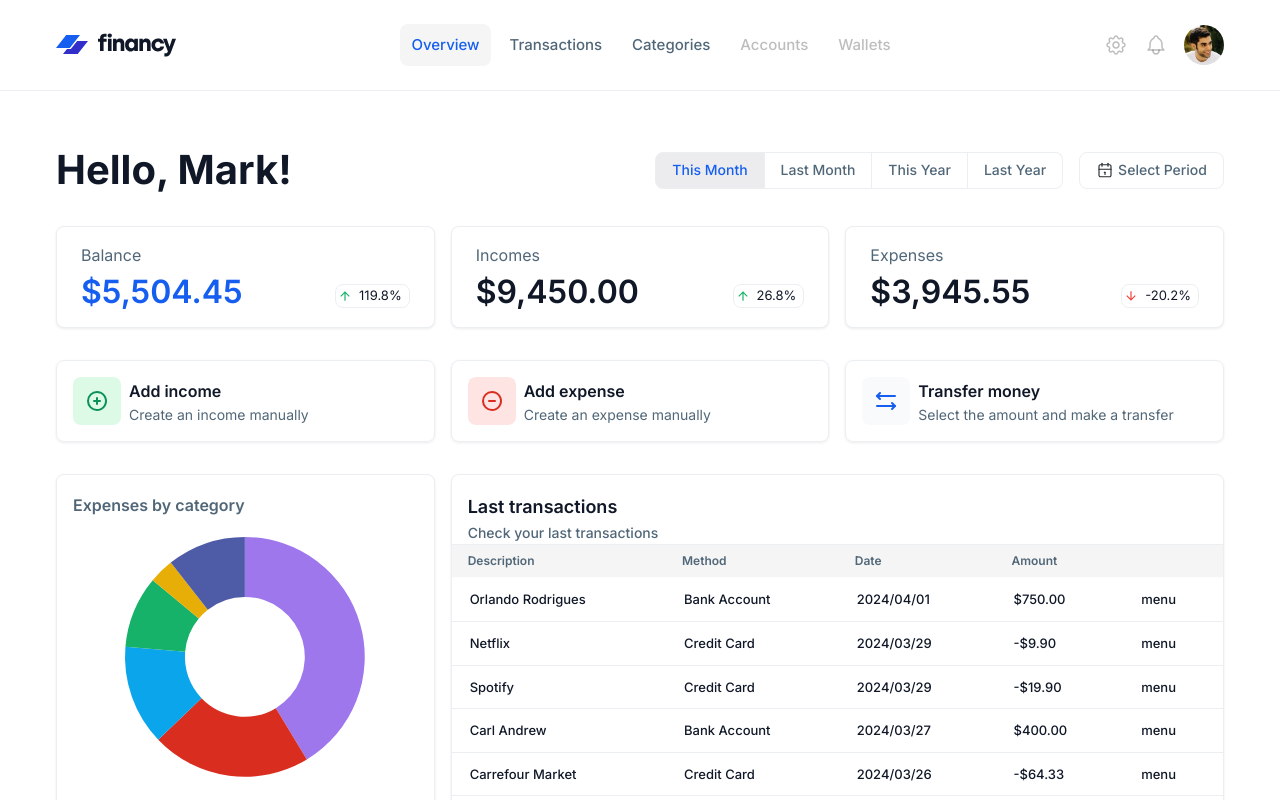
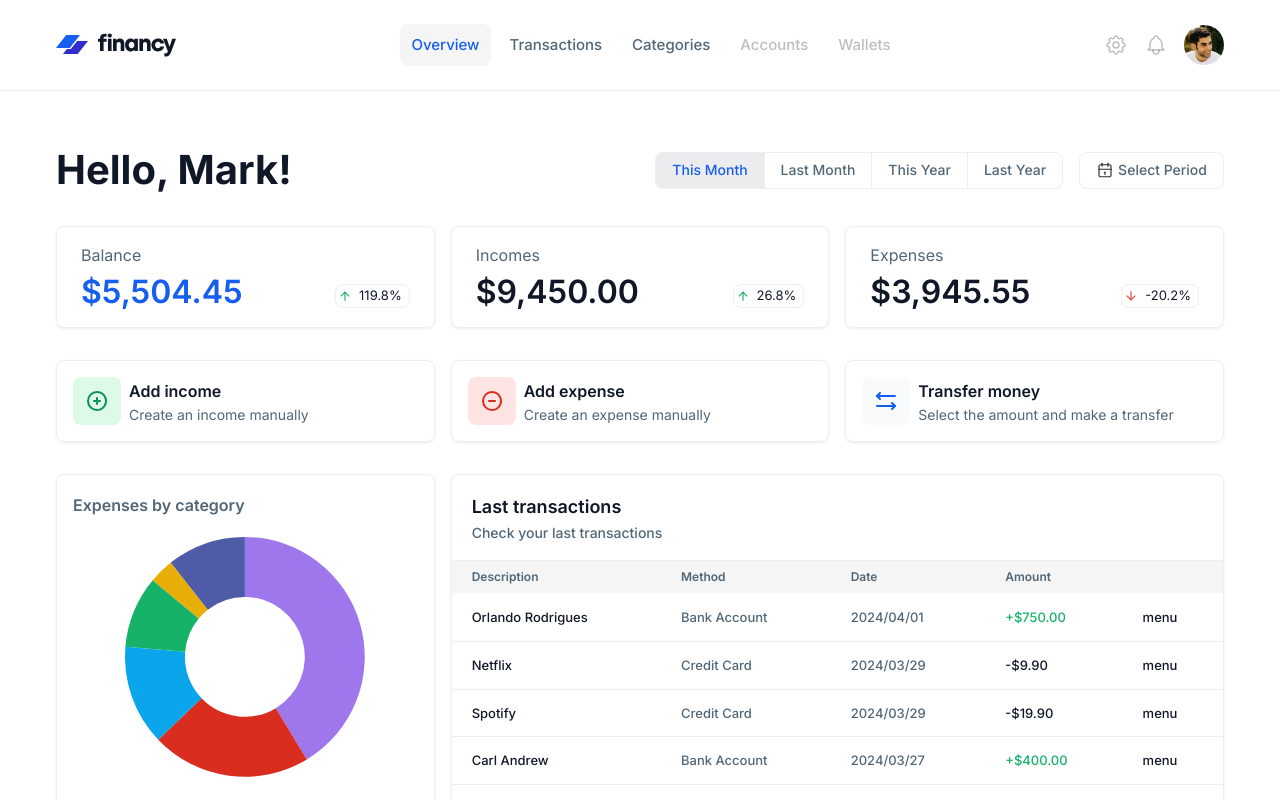
Before and after one commit to Danny-Lenko/financial-dashboard, a React (Vite) app: page / in a window 1280 px wide. Shown: the top 800 px of the page. Built offline with nearby package versions, Linux system fonts and the light colour scheme.

Commit message:
refactored the LastTransactionsTable

```diff
--- a/src/constants/last-transactions.constants.ts
+++ b/src/constants/last-transactions.constants.ts
@@ -1,6 +1,6 @@
 import type { Column, Formatter } from '@/types/transaction-table.types';
 import type { Transaction } from '@/types/transaction.types';
-import { formatCurrency } from '@/utils/formatters/currency.utils';
+import { formatCurrencyWithSign } from '@/utils/formatters/currency.utils';
 import { formatDate } from '@/utils/formatters/date.utils';
 import { formatPaymentMethod } from '@/utils/formatters/payment-method.utils';
 
@@ -21,8 +21,8 @@ export const TABLE_COLUMNS_CONFIG: Column<Transaction>[] = [
   {
     id: 'amount',
     label: 'Amount',
-    format: formatCurrency as Formatter,
-    padding: '12px 18px',
+    format: formatCurrencyWithSign as Formatter,
+    padding: '14px 18px',
   },
   { id: 'menu', label: '', padding: '12px 18px' },
 ];
--- a/src/pages/Overview/Sections/LastTransactionSection/LastTransactionSection.tsx
+++ b/src/pages/Overview/Sections/LastTransactionSection/LastTransactionSection.tsx
@@ -5,12 +5,12 @@ import LastTransactionsTable from './components/LastTransactionsTable';
 
 function LastTransactionSection() {
   return (
-    <Paper padding={[2, 2, 0]} elevation={1}>
+    <Paper padding={[2, 2.5, 0]} elevation={1}>
       <Typography variant="subtitle1" fontSize="1.125rem" fontWeight={600}>
         Last transactions
       </Typography>
 
-      <Typography variant="subtitle2" color="text.secondary">
+      <Typography variant="subtitle2" color="text.secondary" mb={2}>
         Check your last transactions
       </Typography>
 
--- /dev/null
+++ b/src/pages/Overview/Sections/LastTransactionSection/components/LastTransactionsTable.styles.ts
@@ -0,0 +1,57 @@
+import { styled } from '@mui/system';
+
+import {
+  TableRow,
+  TableHead,
+  TableCell,
+  Table as MuiTable,
+} from '@mui/material';
+
+export const TableWrapper = styled('div')(({ theme }) => ({
+  margin: theme.spacing(0, -2.5),
+  overflow: 'hidden',
+}));
+
+export const Table = styled(MuiTable)({
+  width: '100%',
+});
+
+export const THead = styled(TableHead)(({ theme }) => ({
+  backgroundColor: theme.palette.grey[100],
+}));
+
+export const TR = styled(TableRow)(({ theme }) => ({
+  '&:not(:last-child) td, &:not(:last-child) th': {
+    borderBottom: `1px solid ${theme.palette.divider}`,
+  },
+
+  '&:first-of-type': {
+    borderTop: `1px solid ${theme.palette.divider}`,
+  },
+}));
+
+export const TH = styled(TableCell)(({ theme }) => ({
+  padding: theme.spacing(0.5, 2.5),
+  fontSize: '0.75rem',
+  fontWeight: 600,
+  color: theme.palette.text.secondary,
+}));
+
+interface TDProps {
+  color?: 'default' | 'secondary' | 'positive' | 'negative';
+}
+export const TD = styled(TableCell)<TDProps>(({ theme, color = 'default' }) => {
+  const colorMap = {
+    default: theme.palette.text.primary,
+    secondary: theme.palette.text.secondary,
+    positive: theme.palette.success.main,
+    negative: theme.palette.error.main,
+  };
+
+  return {
+    padding: theme.spacing(1.75, 2.5),
+    fontSize: 'calc(13rem/16)',
+    fontWeight: 500,
+    color: colorMap[color],
+  };
+});
--- a/src/pages/Overview/Sections/LastTransactionSection/components/LastTransactionsTable.tsx
+++ b/src/pages/Overview/Sections/LastTransactionSection/components/LastTransactionsTable.tsx
@@ -1,52 +1,22 @@
-import { styled } from '@mui/system';
+import { TableBody } from '@mui/material';
+
+import { getCellColor } from '@/utils/last-transactions.utils';
+import { TABLE_COLUMNS_CONFIG } from '@/constants/last-transactions.constants';
+import { TRANSACTION_DATA } from '@/mocks/last-transactions.mocks';
 import {
   Table,
-  TableRow,
-  TableHead,
-  TableBody,
-  TableCell,
-} from '@mui/material';
-
-import { TABLE_COLUMNS_CONFIG } from '@/constants/last-transactions.constants';
-import { TRANSACTION_DATA } from '@/mocks/last-transactions.mocks';
+  TableWrapper,
+  TD,
+  TH,
+  THead,
+  TR,
+} from './LastTransactionsTable.styles';
 
 const data = TRANSACTION_DATA.thisMonth.slice(-7);
 
-const THead = styled(TableHead)(({ theme }) => ({
-  backgroundColor: theme.palette.grey[100],
-}));
-
-const TR = styled(TableRow)(({ theme }) => ({
-  '&:not(:last-child) td, &:not(:last-child) th': {
-    borderBottom: `1px solid ${theme.palette.divider}`,
-  },
-
-  '&:first-of-type': {
-    borderTop: `1px solid ${theme.palette.divider}`,
-  },
-}));
-
-const TH = styled(TableCell)(({ theme }) => ({
-  padding: theme.spacing(0.5, 2),
-  fontSize: '0.75rem',
-  fontWeight: 600,
-  color: theme.palette.text.secondary,
-}));
-
-const TD = styled(TableCell)(({ theme }) => ({
-  padding: theme.spacing(1, 2),
-  fontSize: 'calc(13rem/16)',
-  fontWeight: 500,
-}));
-
 function LastTransactionsTable() {
   return (
-    <div
-      style={{
-        margin: '0 -16px',
-        overflow: 'hidden',
-      }}
-    >
+    <TableWrapper>
       <Table style={{ width: '100%' }}>
         <THead>
           <TR>
@@ -60,17 +30,13 @@ function LastTransactionsTable() {
             <TR key={transaction.id}>
               {TABLE_COLUMNS_CONFIG.map((column) => {
                 if (column.id === 'menu') {
-                  return (
-                    <TD key={column.id} style={{ padding: column.padding }}>
-                      menu
-                    </TD>
-                  );
+                  return <TD key={column.id}>menu</TD>;
                 }
 
                 const value = transaction[column.id];
 
                 return (
-                  <TD key={column.id} style={{ padding: column.padding }}>
+                  <TD key={column.id} color={getCellColor(column.id, value)}>
                     {column.format ? column.format(value) : value}
                   </TD>
                 );
@@ -79,7 +45,7 @@ function LastTransactionsTable() {
           ))}
         </TableBody>
       </Table>
-    </div>
+    </TableWrapper>
   );
 }
 
--- a/src/types/formatters/format-currency.types.ts
+++ b/src/types/formatters/format-currency.types.ts
@@ -1 +1,5 @@
-export type FormatCurrency = (amount: number, currency?: string) => string;
+export type FormatCurrency = (
+  amount: number,
+  currency?: string,
+  showPlusSign?: boolean
+) => string;
--- a/src/utils/formatters/currency.utils.ts
+++ b/src/utils/formatters/currency.utils.ts
@@ -9,3 +9,16 @@ export const formatCurrency: FormatCurrency = (amount, currency = 'USD') => {
     maximumFractionDigits: 2,
   }).format(amount);
 };
+
+export const formatCurrencyWithSign: FormatCurrency = (
+  amount,
+  currency = 'USD'
+) => {
+  return new Intl.NumberFormat('en-US', {
+    style: 'currency',
+    currency,
+    minimumFractionDigits: 2,
+    maximumFractionDigits: 2,
+    signDisplay: 'exceptZero',
+  }).format(amount);
+};
--- /dev/null
+++ b/src/utils/last-transactions.utils.ts
@@ -0,0 +1,15 @@
+export function getCellColor(
+  columnId: string,
+  value: string | number
+): 'default' | 'secondary' | 'positive' | 'negative' {
+  if (columnId === 'method' || columnId === 'date') {
+    return 'secondary';
+  }
+
+  if (columnId === 'amount') {
+    const amount = Number(value);
+    return amount < 0 ? 'default' : 'positive';
+  }
+
+  return 'default';
+}
```
